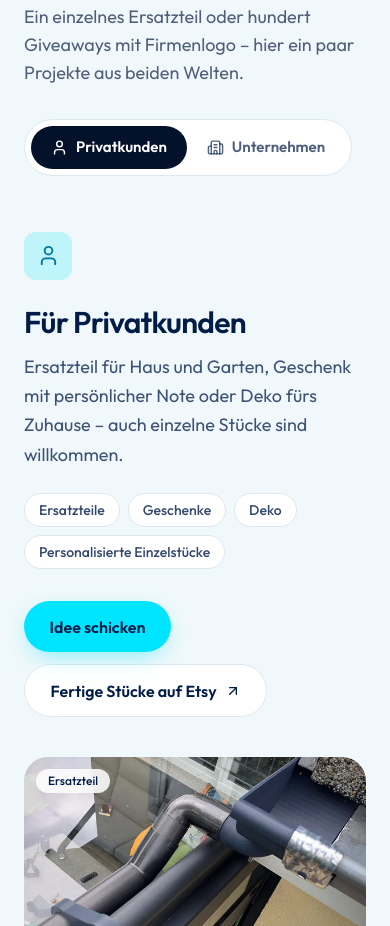
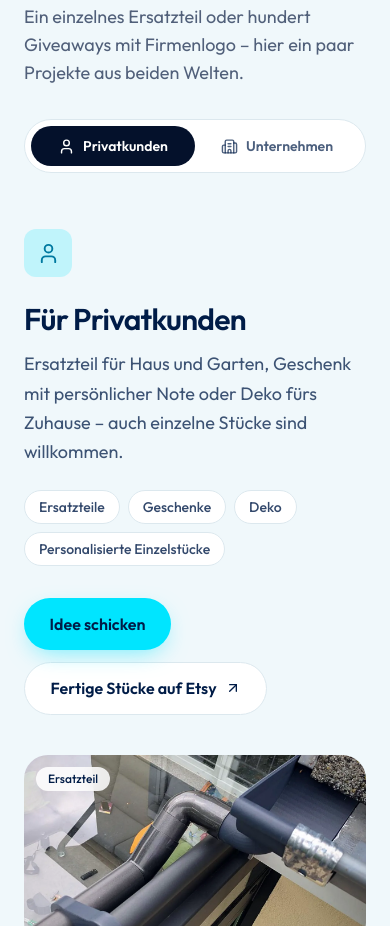
Before and after one commit to LayerInForm/LayerForm, a React (Vite) app: page / in a window 390 px wide. Shown: the part 1340-2266 px from the top of the page. Built offline with nearby package versions, Linux system fonts and the light colour scheme.

Commit message:
Mobile Ansicht verbessert

```diff
--- a/components/InquiryForm.tsx
+++ b/components/InquiryForm.tsx
@@ -185,11 +185,11 @@ export const InquiryForm: React.FC<InquiryFormProps> = ({ initialProduct, initia
                           role="radio"
                           aria-checked={type === key}
                           onClick={() => setType(key)}
-                          className={`flex items-center justify-center gap-2 rounded-xl border px-4 py-3 font-semibold transition ${
+                          className={`flex items-center justify-center gap-2 rounded-xl border px-2 py-3 text-sm font-semibold min-[400px]:px-4 min-[400px]:text-base transition ${
                             type === key ? 'border-navy bg-navy text-white' : 'border-line bg-white text-ink/75 hover:border-ink/40'
                           }`}
                         >
-                          <Icon size={18} aria-hidden="true" /> {label}
+                          <Icon size={18} className="hidden shrink-0 min-[400px]:block" aria-hidden="true" /> {label}
                         </button>
                       ))}
                     </div>
--- a/components/Navbar.tsx
+++ b/components/Navbar.tsx
@@ -64,7 +64,9 @@ export const Navbar: React.FC<NavbarProps> = ({ currentView, setView }) => {
     <header className="fixed inset-x-0 top-0 z-40 px-3 pt-3 md:px-6 md:pt-4">
       <div
         className={`mx-auto max-w-6xl rounded-[1.75rem] border transition-all duration-300 ${
-          solid
+          open
+            ? 'border-white/10 bg-navy/[.97] shadow-[0_12px_40px_-12px_rgba(4,17,43,.55)] backdrop-blur-xl'
+            : solid
             ? 'border-white/10 bg-navy/85 shadow-[0_12px_40px_-12px_rgba(4,17,43,.55)] backdrop-blur-xl'
             : 'border-transparent bg-transparent'
         }`}
--- a/components/Projects.tsx
+++ b/components/Projects.tsx
@@ -106,7 +106,7 @@ export const Projects: React.FC<ProjectsProps> = ({ onInquiry }) => {
           </div>
 
           {/* Umschalter mit gleitendem Hintergrund */}
-          <div className="flex rounded-full border border-line bg-white p-1.5" role="tablist" aria-label="Kundengruppe">
+          <div className="flex w-full rounded-full border border-line bg-white p-1.5 sm:w-auto" role="tablist" aria-label="Kundengruppe">
             {(Object.keys(GROUPS) as Group[]).map((key) => {
               const TabIcon = GROUPS[key].icon;
               const on = key === group;
@@ -116,7 +116,7 @@ export const Projects: React.FC<ProjectsProps> = ({ onInquiry }) => {
                   role="tab"
                   aria-selected={on}
                   onClick={() => setGroup(key)}
-                  className={`relative flex items-center gap-2 rounded-full px-5 py-2.5 text-[15px] font-semibold transition-colors ${
+                  className={`relative flex flex-1 items-center justify-center gap-2 rounded-full px-2 py-2.5 text-sm font-semibold min-[360px]:px-3 sm:flex-none sm:px-5 sm:text-[15px] transition-colors ${
                     on ? 'text-white' : 'text-ink/70 hover:text-ink'
                   }`}
                 >
@@ -127,7 +127,7 @@ export const Projects: React.FC<ProjectsProps> = ({ onInquiry }) => {
                       transition={reduce ? { duration: 0 } : { type: 'spring', stiffness: 380, damping: 32 }}
                     />
                   )}
-                  <TabIcon size={17} className="relative" aria-hidden="true" />
+                  <TabIcon size={17} className="relative hidden shrink-0 min-[360px]:block" aria-hidden="true" />
                   <span className="relative">{GROUPS[key].tab}</span>
                 </button>
               );
```
